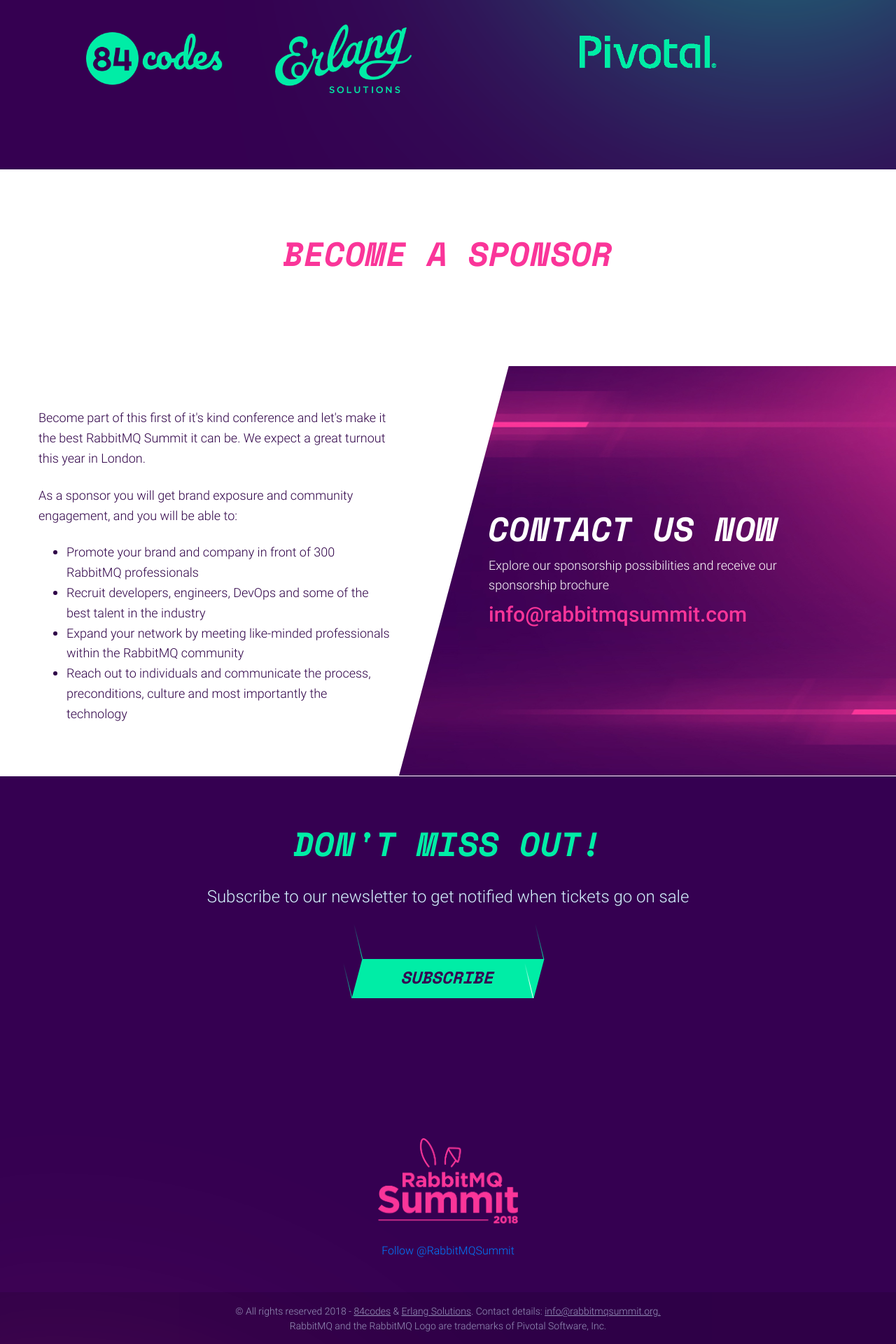
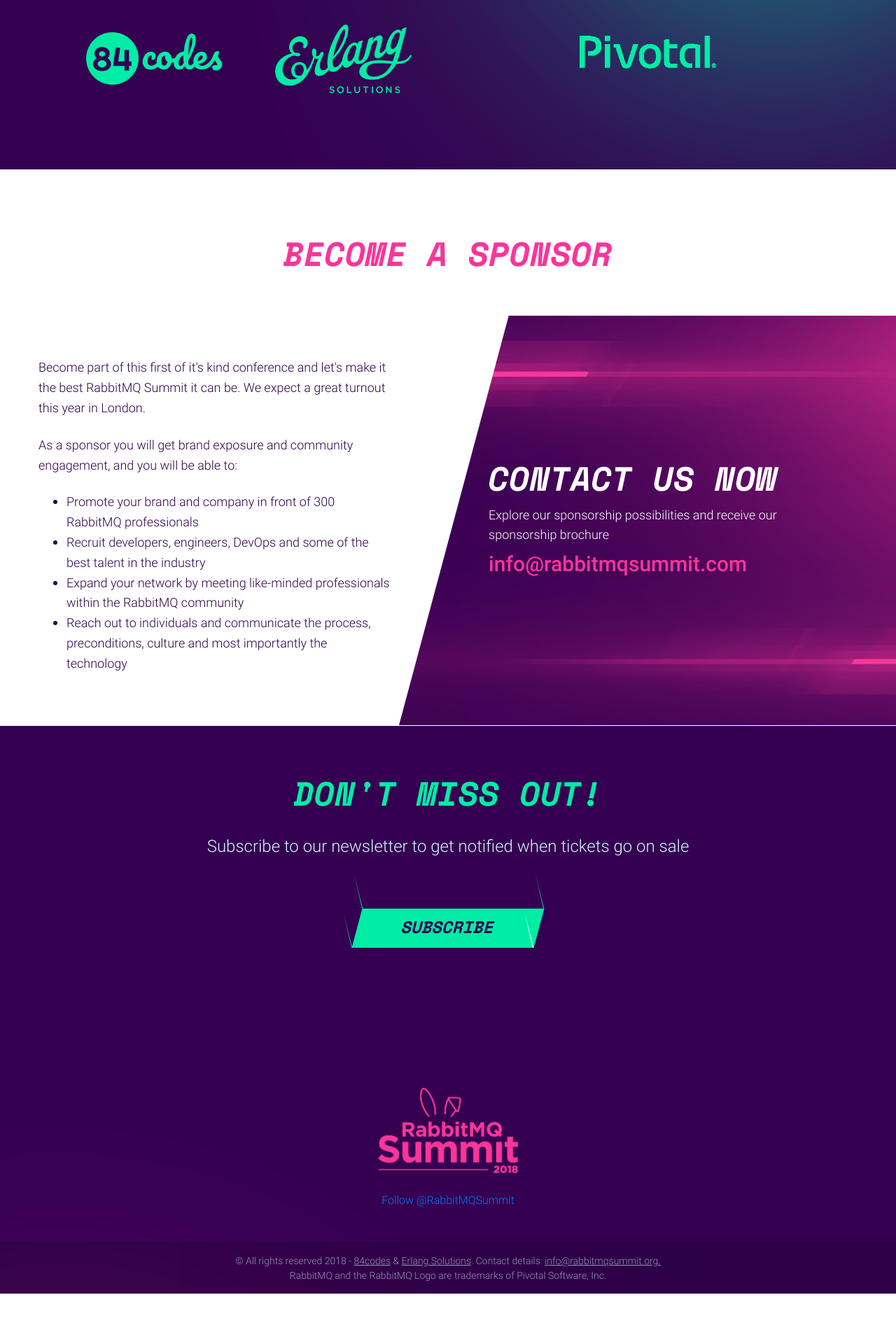
Before and after one commit to isabella232/rabbitmq-summit-1, a Jekyll site: the page built from index.html, in a window 1280 px wide. Shown: the part 2305-4225 px from the top of the page at 70% size. Built offline with Jekyll 4.4.1, drawn with Linux system fonts in a browser that asks for light colours; nearby versions of some CDN libraries; comment, search, counter and statistics services are not loaded; after the commit the page ends 4153 px from its top, so only the background shows below that.

Commit message:
Removing some margin

```diff
--- a/index.html
+++ b/index.html
@@ -204,7 +204,7 @@ image: /img/og-frontpage.jpg
       </section>
 			<section class="skew-img-section bg-light pt-6 pt-xl-7">
 				<div class="container-fluid">
-					<div class="row justify-content-center mb-4 mb-lg-8">
+					<div class="row justify-content-center mb-5">
 						<div class="col-12 ">
 							<h3 class="text-uppercase text-primary text-center editable">
 							  Become a Sponsor
```
